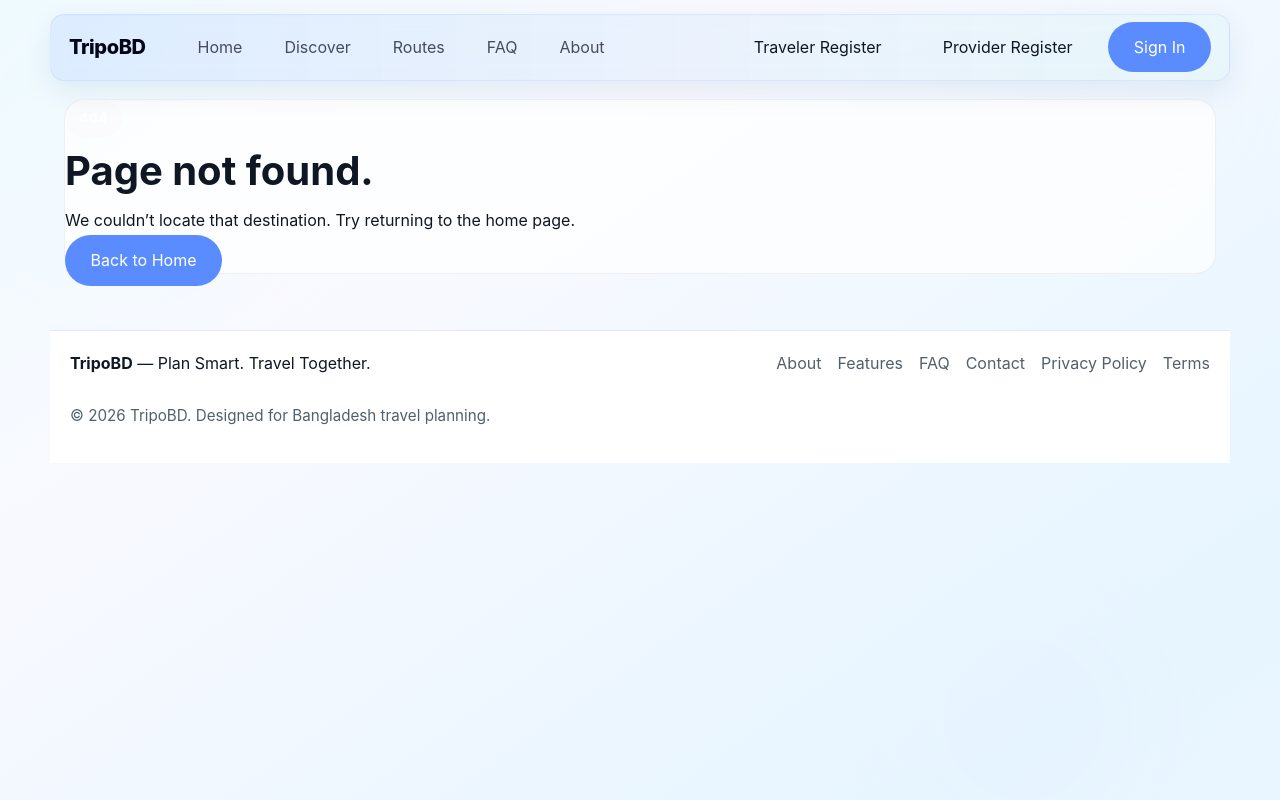
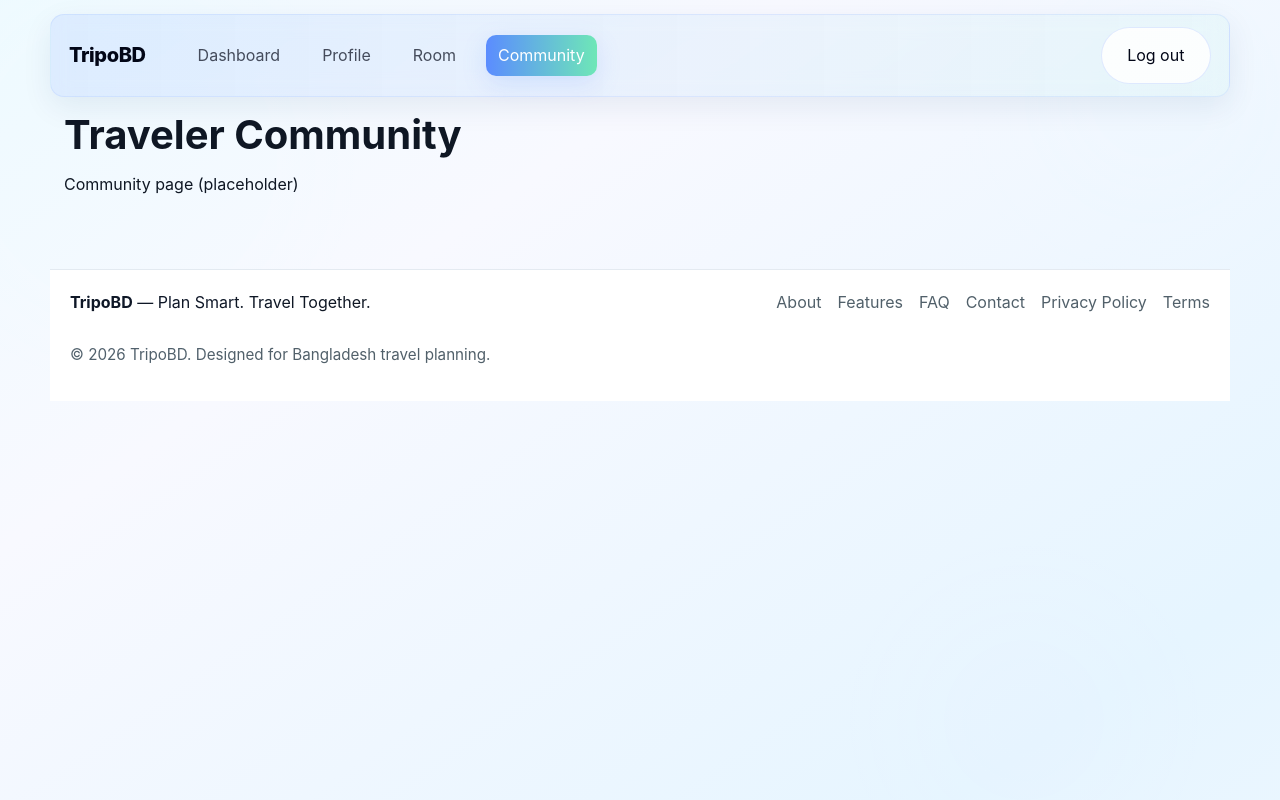
Before and after one commit to shuivva/TripoBD, a React app in the folder Frontend/: page /traveler/community in a window 1280 px wide. Built offline with nearby package versions, Linux system fonts and the light colour scheme; the HTML template or start-up script is replaced by a standard one.

Commit message:
log in log out succesfull

```diff
--- a/Frontend/src/App.jsx
+++ b/Frontend/src/App.jsx
@@ -1,5 +1,7 @@
 import { BrowserRouter, Routes, Route } from 'react-router-dom'
 import Navigation from './components/Navigation'
+import TravelerNavigation from './components/TravelerNavigation'
+import { useLocation } from 'react-router-dom'
 import Footer from './components/Footer'
 import Home from './pages/Home'
 import Discover from './pages/Discover'
@@ -11,12 +13,16 @@ import TravelerRegistration from './pages/TravelerRegistration'
 import ServiceProviderRegistration from './pages/ServiceProviderRegistration'
 import TravelerDashboard from './pages/TravelerDashboard'
 import SignIn from './pages/SignIn'
+import TravelerProfile from './pages/TravelerProfile'
+import TravelerRoom from './pages/TravelerRoom'
+import TravelerCommunity from './pages/TravelerCommunity'
 import NotFound from './pages/NotFound'
 
 function App() {
   return (
     <BrowserRouter>
-      <Navigation />
+      {/* choose nav based on current location */}
+      <NavSelector />
       <Routes>
         <Route path="/" element={<Home />} />
         <Route path="/discover" element={<Discover />} />
@@ -28,6 +34,9 @@ function App() {
         <Route path="/register/service-provider" element={<ServiceProviderRegistration />} />
         <Route path="/signin" element={<SignIn />} />
         <Route path="/traveler/dashboard" element={<TravelerDashboard />} />
+        <Route path="/traveler/profile" element={<TravelerProfile />} />
+        <Route path="/traveler/room" element={<TravelerRoom />} />
+        <Route path="/traveler/community" element={<TravelerCommunity />} />
         <Route path="*" element={<NotFound />} />
       </Routes>
       <Footer />
@@ -35,4 +44,12 @@ function App() {
   )
 }
 
+function NavSelector() {
+  const location = useLocation()
+  if (location.pathname.startsWith('/traveler')) {
+    return <TravelerNavigation />
+  }
+  return <Navigation />
+}
+
 export default App
--- /dev/null
+++ b/Frontend/src/components/TravelerNavigation.jsx
@@ -0,0 +1,47 @@
+import { Link, NavLink } from 'react-router-dom'
+
+const navLinks = [
+  { label: 'Dashboard', to: '/traveler/dashboard' },
+  { label: 'Profile', to: '/traveler/profile' },
+  { label: 'Room', to: '/traveler/room' },
+  { label: 'Community', to: '/traveler/community' },
+]
+
+export default function TravelerNavigation() {
+  return (
+    <header className="site-header">
+      <div className="brand">
+        <Link to="/traveler/dashboard" className="brand-link">
+          TripoBD
+        </Link>
+      </div>
+      <nav className="main-nav">
+        {navLinks.map((link) => (
+          <NavLink
+            key={link.to}
+            to={link.to}
+            className={({ isActive }) =>
+              isActive ? 'nav-link nav-active' : 'nav-link'
+            }
+          >
+            {link.label}
+          </NavLink>
+        ))}
+      </nav>
+      <div className="header-actions">
+        <button className="button button-tertiary" onClick={handleLogout}>Log out</button>
+      </div>
+    </header>
+  )
+}
+
+function handleLogout() {
+  fetch('http://localhost:8000/api/auth/logout/', { method: 'POST', credentials: 'include' })
+    .then(() => {
+      // redirect to home
+      window.location.href = '/'
+    })
+    .catch(() => {
+      window.location.href = '/'
+    })
+}
--- /dev/null
+++ b/Frontend/src/pages/TravelerCommunity.jsx
@@ -0,0 +1,10 @@
+import React from 'react'
+
+export default function TravelerCommunity() {
+  return (
+    <main className="page-shell">
+      <h1>Traveler Community</h1>
+      <p>Community page (placeholder)</p>
+    </main>
+  )
+}
--- /dev/null
+++ b/Frontend/src/pages/TravelerProfile.jsx
@@ -0,0 +1,10 @@
+import React from 'react'
+
+export default function TravelerProfile() {
+  return (
+    <main className="page-shell">
+      <h1>Traveler Profile</h1>
+      <p>Profile page (placeholder)</p>
+    </main>
+  )
+}
--- /dev/null
+++ b/Frontend/src/pages/TravelerRoom.jsx
@@ -0,0 +1,10 @@
+import React from 'react'
+
+export default function TravelerRoom() {
+  return (
+    <main className="page-shell">
+      <h1>Traveler Room</h1>
+      <p>Room page (placeholder)</p>
+    </main>
+  )
+}
```
Also changed, not shown: 2 other files (tests, documents, lock files or other folders).
